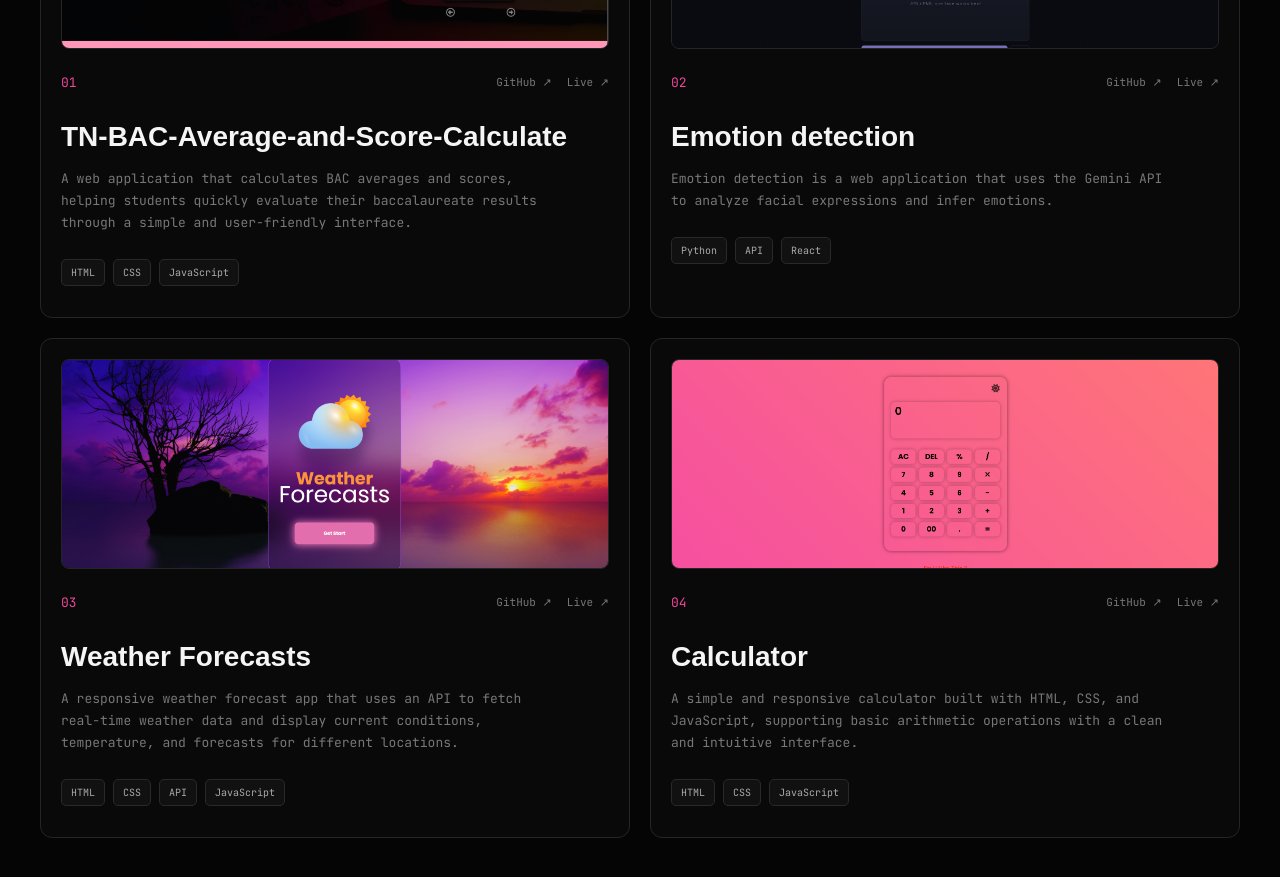
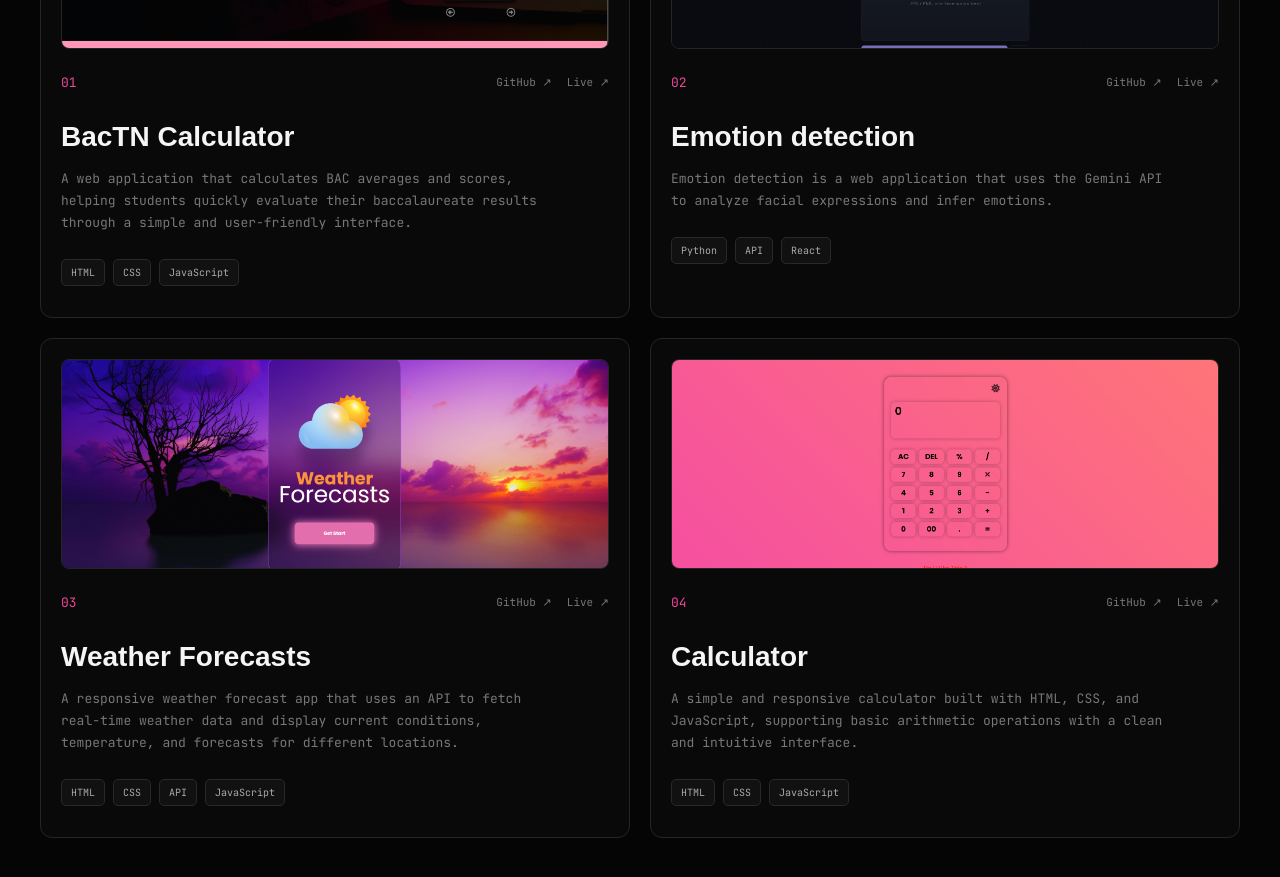
Before and after one commit to ibrahim-thebti/ibrahim-portfolio, a React (Vite) app: page / in a window 1280 px wide. Shown: the part 3540-4417 px from the top of the page. Built offline with nearby package versions, Linux system fonts and the light colour scheme.

Commit message:
Bac project name changing

```diff
--- a/src/components/Projects/projects.jsx
+++ b/src/components/Projects/projects.jsx
@@ -9,7 +9,7 @@ function Projects() {
   const projects = [
     {
       number: "01",
-      title: "TN-BAC-Average-and-Score-Calculate",
+      title: "BacTN Calculator",
       image: project1,
       description:
         "A web application that calculates BAC averages and scores, helping students quickly evaluate their baccalaureate results through a simple and user-friendly interface.",
```
